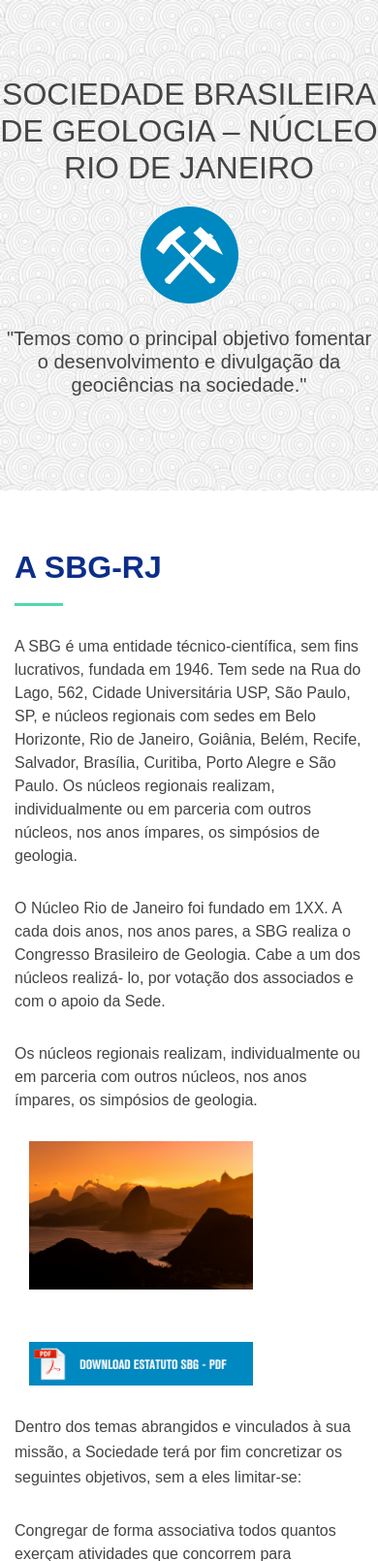
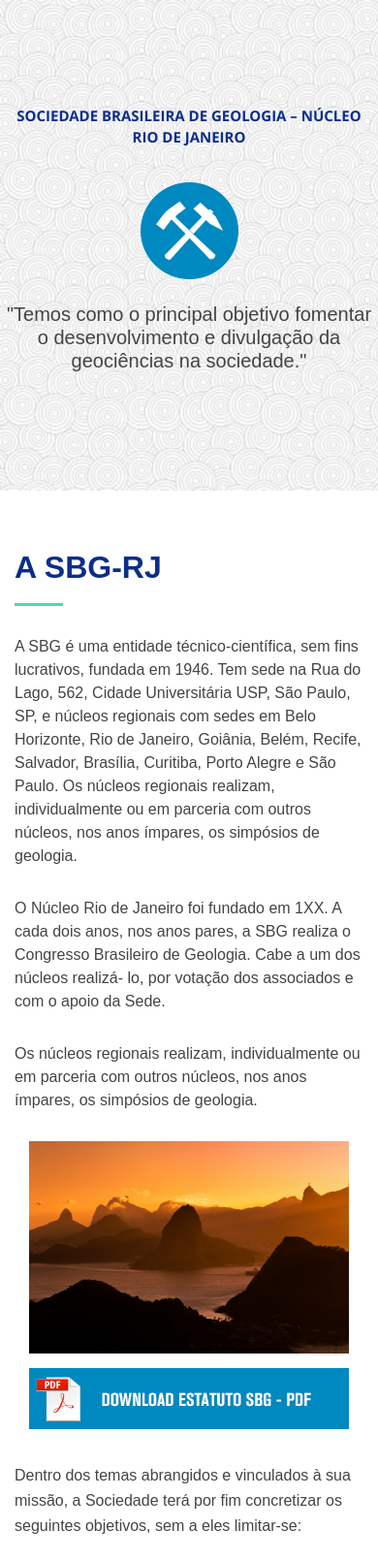
Before and after one commit to lcpojr/sbg-rj, a Django app: template apps/web/templates/about.html in a window 390 px wide. Shown: the part 74-1684 px from the top of the page at 97% size. Run offline with Django 3.2, Linux system fonts and the light colour scheme; the template is opened without the code that fills it, so the values that code supplies are empty; parts of the project's set-up code (start-up, migrations or seed data) failed here and were passed over; some libraries are stand-ins or nearby versions; some web fonts are replaced.

Commit message:
chore: home and about responsible css

```diff
--- a/apps/web/static/css/style.css
+++ b/apps/web/static/css/style.css
@@ -227,6 +227,7 @@ h1, h2, h3, h4, h5, h6 {
   margin-bottom: 30px;
   font-size: 20px;
   font-weight: 700;
+  padding: 5px;
 }
 
 #intro .intro-content span {
@@ -593,8 +594,9 @@ body.mobile-nav-active #mobile-nav-toggle {
 }
 
 #about .about-img img {
+  width: 100%;
   margin-left: -15px;
-  max-width: 70%;
+  margin-bottom: 15px;
 }
 
 #about .content h2 {
@@ -1437,7 +1439,10 @@ body.mobile-nav-active #mobile-nav-toggle {
   }
   #about .about-img img {
     margin-left: 0;
-    padding-bottom: 30px;
+    margin-bottom: 15px;
+  }
+  #about .about-img .statute {
+    margin-bottom: 20px;
   }
 }
 
--- a/apps/web/templates/about.html
+++ b/apps/web/templates/about.html
@@ -38,7 +38,7 @@ SBG-RJ &#8211; Sobre nós
    ============================-->
 <section id="intro">
    <div class="intro-content">
-      <h2>SOCIEDADE BRASILEIRA DE GEOLOGIA – NÚCLEO RIO DE JANEIRO</h2>
+      <b>SOCIEDADE BRASILEIRA DE GEOLOGIA – NÚCLEO RIO DE JANEIRO</b>
       <div class="container">
          <img src="{% static 'img/geology-icon.png' %}" alt="Ícone com símbolo da Geologia" title="Ícone com símbolo da Geologia"/>
       </div>
@@ -80,13 +80,12 @@ SBG-RJ &#8211; Sobre nós
             Os núcleos regionais realizam, individualmente ou em parceria com outros núcleos, nos anos ímpares,
             os simpósios de geologia.
          </p>
-         <div class="container">
-            <img src="{% static 'img/montanhas-rio-de-janeiro.jpg' %}" width="100%" alt="Foto das montanhas do Rio de Janeiro com pôr do sol ao fundo." title="Pôr do sol no relevo do Rio de Janeiro"/>
+         <div class="col-lg-12">
+            <img src="{% static 'img/montanhas-rio-de-janeiro.jpg' %}" alt="Foto das montanhas do Rio de Janeiro com pôr do sol ao fundo." title="Pôr do sol no relevo do Rio de Janeiro"/>
          </div>
-         <br>
-         <div class="container">
+         <div class="col-lg-12 statute">
             <a href="{% static 'estatuto.pdf' %}" download>
-            <img src="{% static 'img/statute.png' %}" alt="Imagem para Download do Estatuto" title="Download do estatuto do SBG"/>
+               <img src="{% static 'img/statute.png' %}" alt="Imagem para Download do Estatuto" title="Download do estatuto do SBG"/>
             </a>
          </div>
       </div>
```
